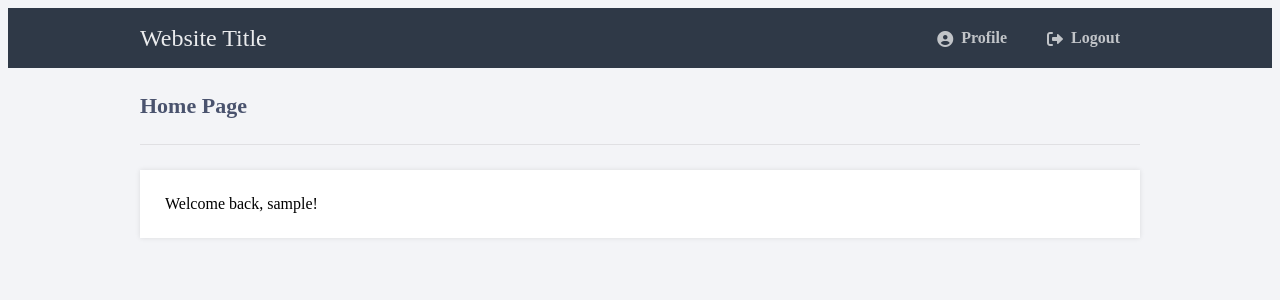
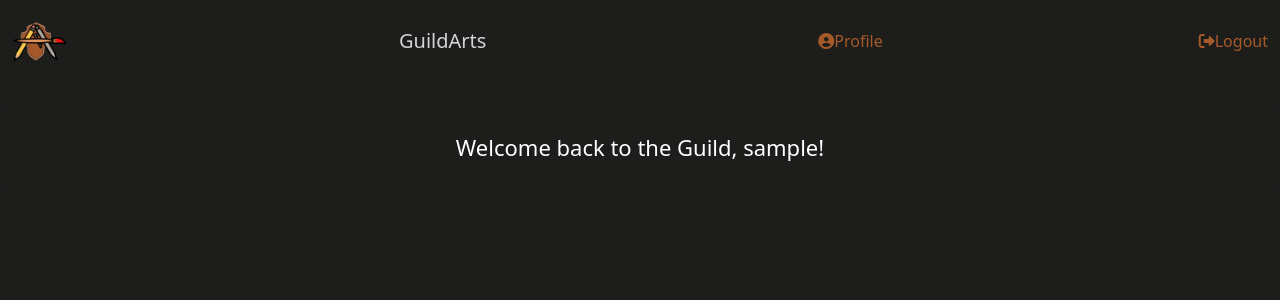
Before and after one commit to PHY5ZEKE/2itg_grp4_GuildArts, a PHP site: page /main.php in a window 1280 px wide. Shown: the top 300 px of the page. Run offline with PHP 8.4, Linux system fonts and the light colour scheme; the visitor is signed in with stand-in values (Sample User, id 1).

Commit message:
main page css

```diff
--- /dev/null
+++ b/css/mainPageStyle.css
@@ -0,0 +1,23 @@
+body{
+	background-color: #1d1d1c;
+
+}
+/*adjusts color of navbar*/
+.navbar {
+    background-color: #1d1d1c;
+  }
+
+.content {
+    text-align: center;
+
+}
+
+.content > p, .content > div {
+
+    font-size: 22px;
+	color: #fff;
+	box-shadow: 0 0 5px 0 rgba(0, 0, 0, 0.1);
+	margin: 25px 0;
+	padding: 25px;
+	background-color: #1d1d1c;
+}
--- a/css/mainStyle.css
+++ b/css/mainStyle.css
@@ -1,3 +1,12 @@
+body{
+	background-color: #1d1d1c;
+
+}
+/*adjusts color of navbar*/
+.navbar {
+    background-color: #1d1d1c;
+  }
+
 .navtop {
 	background-color: #2f3947;
 	height: 60px;
--- a/main.php
+++ b/main.php
@@ -2,10 +2,10 @@
 // We need to use sessions, so you should always start sessions using the below code.
 session_start();
 // If the user is not logged in redirect to the login page...
-if (!isset($_SESSION['loggedin'])) {
-	header('Location: login.php');
-	exit;
-}
+// if (!isset($_SESSION['loggedin'])) {
+// 	header('Location: login.php');
+// 	exit;
+// }
 ?>
 
 <!DOCTYPE html>
@@ -13,21 +13,34 @@ if (!isset($_SESSION['loggedin'])) {
 	<head>
 		<meta charset="utf-8">
 		<title>Home Page</title>
-		<link href="css\mainStyle.css" rel="stylesheet" type="text/css">
-		<link rel="stylesheet" href="https://cdnjs.cloudflare.com/ajax/libs/font-awesome/6.2.0/css/all.min.css"
-        integrity="sha512-xh6O/CkQoPOWDdYTDqeRdPCVd1SpvCA9XXcUnZS2FmJNp1coAFzvtCN9BmamE+4aHK8yyUHUSCcJHgXloTyT2A==" crossorigin="anonymous" referrerpolicy="no-referrer">
+        <!--Bootstrap-->
+        <link href="https://cdn.jsdelivr.net/npm/bootstrap@5.3.0-alpha3/dist/css/bootstrap.min.css" rel="stylesheet" integrity="sha384-KK94CHFLLe+nY2dmCWGMq91rCGa5gtU4mk92HdvYe+M/SXH301p5ILy+dN9+nJOZ" crossorigin="anonymous">
+        <script src="https://cdn.jsdelivr.net/npm/bootstrap@5.3.0-alpha3/dist/js/bootstrap.bundle.min.js" integrity="sha384-ENjdO4Dr2bkBIFxQpeoTz1HIcje39Wm4jDKdf19U8gI4ddQ3GYNS7NTKfAdVQSZe" crossorigin="anonymous"></script>
+		<link href="css\mainPageStyle.css" rel="stylesheet" type="text/css">
+		<link rel="stylesheet" href="https://cdnjs.cloudflare.com/ajax/libs/font-awesome/6.2.0/css/all.min.css" integrity="sha512-xh6O/CkQoPOWDdYTDqeRdPCVd1SpvCA9XXcUnZS2FmJNp1coAFzvtCN9BmamE+4aHK8yyUHUSCcJHgXloTyT2A==" crossorigin="anonymous" referrerpolicy="no-referrer">
 	</head>
-	<body class="loggedin">
-		<nav class="navtop">
-			<div>
-				<h1>Website Title</h1>
-				<a href="profile.php"><i class="fas fa-user-circle"></i>Profile</a>
-				<a href="includes\logout.inc.php"><i class="fas fa-sign-out-alt"></i>Logout</a>
-			</div>
-		</nav>
+	<body>
+    <nav class="navbar navbar-expand-lg">
+                <div class="container-fluid">
+                    <!--Navbar Logo-->
+                  <a class="navbar-brand" href="#">
+                    <img src="assets\Logo.png" alt="Logo" width="55" height="55">
+                  </a>
+                    <!--Navbar Name-->
+                  <a class="navbar-brand" href="#" style = "color: #D4D4D4;">GuildArts</a>
+                  <button class="navbar-toggler" type="button" data-bs-toggle="collapse" data-bs-target="#navbarScroll" aria-controls="navbarScroll" aria-expanded="false" aria-label="Toggle navigation">
+                    <span class="navbar-toggler-icon"></span>
+                  </button>
+
+                    <a href="profile.php" style="color: #A65A28;text-decoration:none"><i class="fas fa-user-circle"></i>Profile</a>
+				<a href="includes\logout.inc.php" style="color: #A65A28;text-decoration:none"><i class="fas fa-sign-out-alt" ></i>Logout</a>
+
+                  </div>
+                </div>
+              </nav>
 		<div class="content">
-			<h2>Home Page</h2>
-			<p>Welcome back, <?=$_SESSION['name']?>!</p>
+
+			<p>Welcome back to the Guild, <?=$_SESSION['name']?>!</p>
 		</div>
 	</body>
 </html>
```
